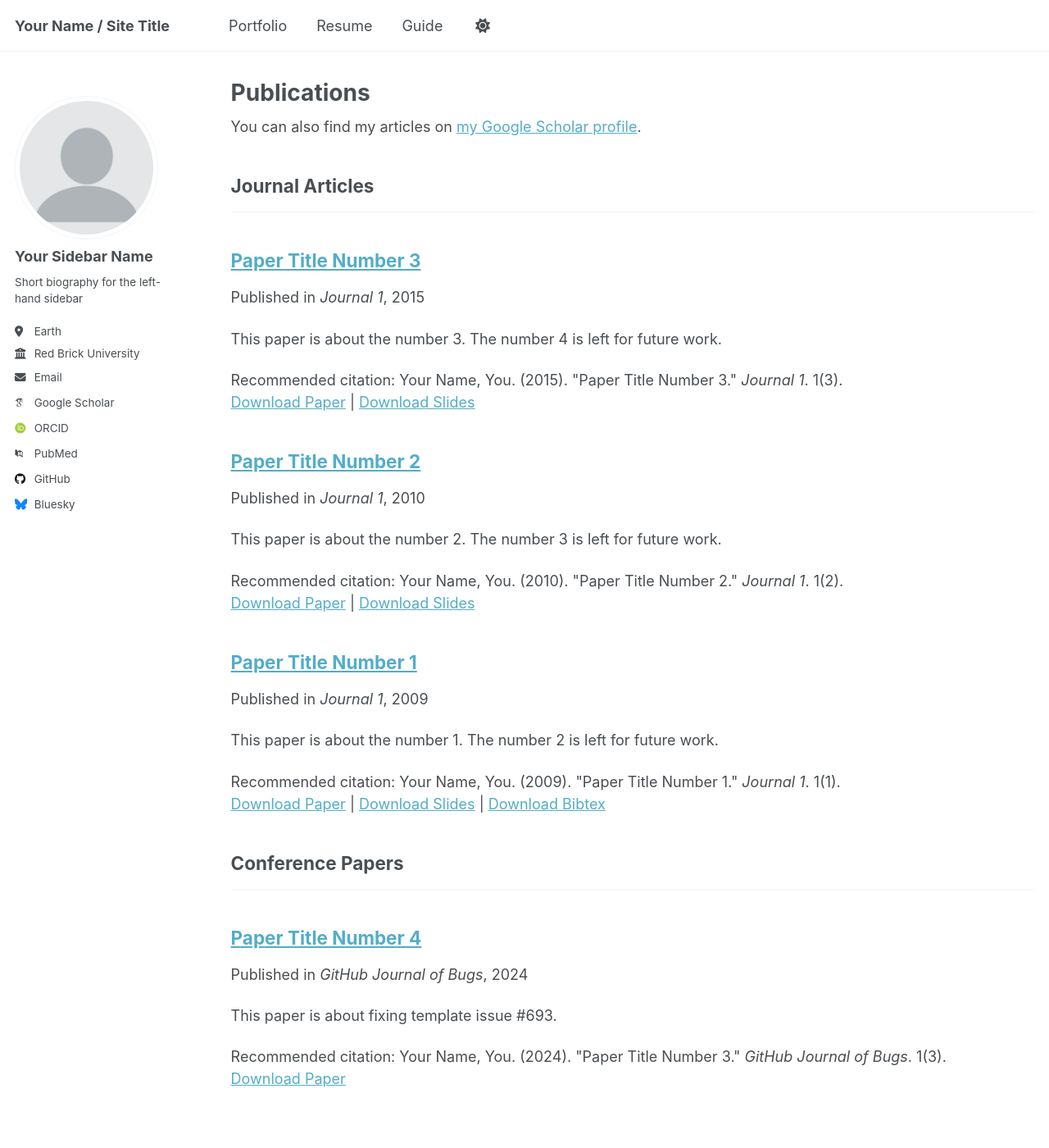
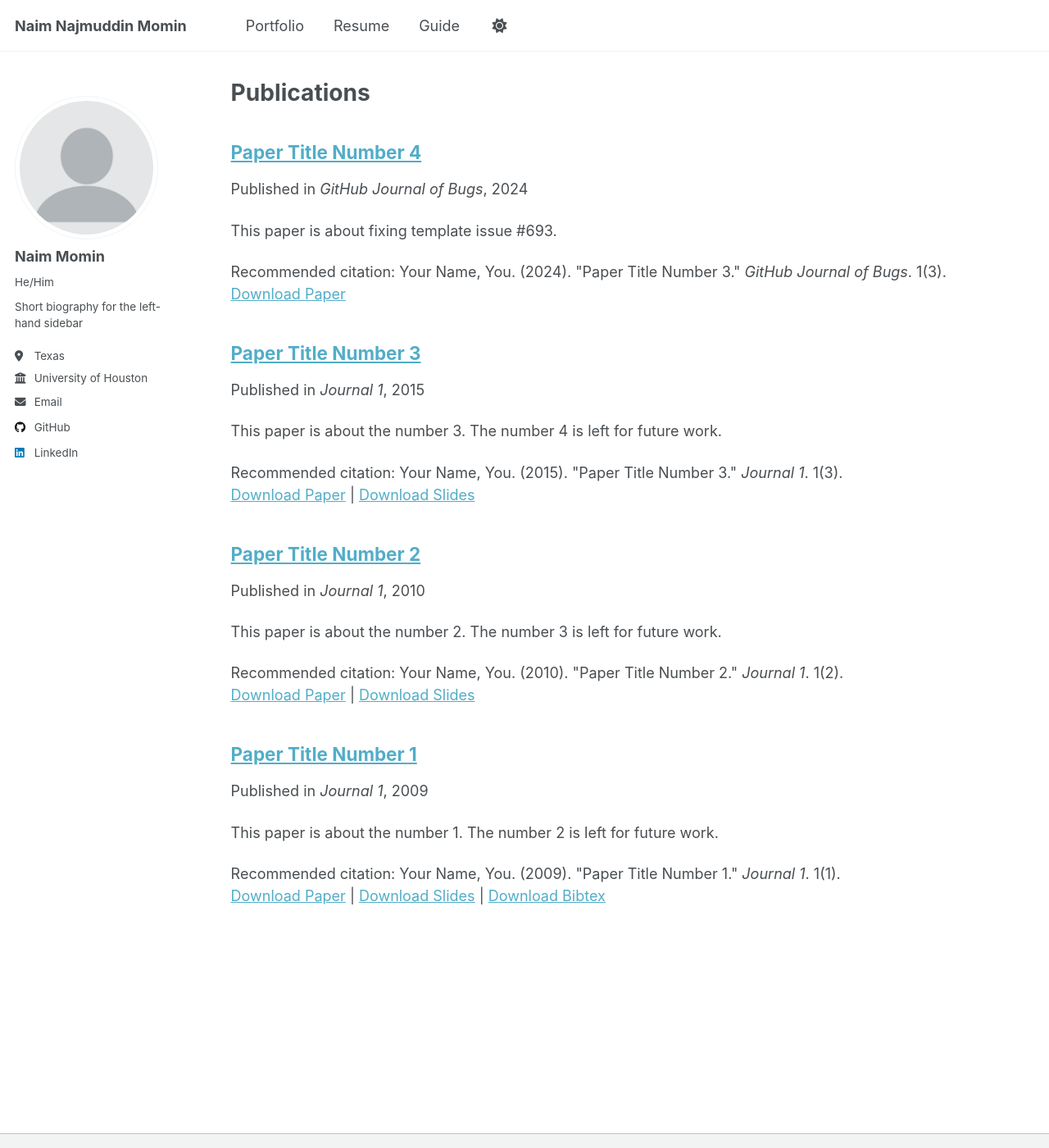
Before and after one commit to Mominnaim/mominnaim.github.io, a Jekyll site: the page built from _pages/publications.html, in a window 1280 px wide and 1400 px high. Shown: the whole window at 82% size. Built offline with Jekyll 4.4.1, drawn with Linux system fonts in a browser that asks for light colours; some web fonts are replaced; some of the changed text lies outside the part shown.

Commit message:
Homepage

```diff
--- a/_config.yml
+++ b/_config.yml
@@ -9,11 +9,11 @@
 # Basic Site Settings
 locale                   : "en-US"
 site_theme               : "default"
-title                    : "Your Name / Site Title"
+title                    : "Naim Najmuddin Momin"
 title_separator          : "-"
-name                     : &name "Your Name"
-description              : &description "personal description"
-url                      : https://academicpages.github.io # the base hostname & protocol for your site e.g. "https://[your GitHub username].github.io"
+name                     : &name "Naim Najmuddin Momin"
+description              : &description "Computer Science student at the University of Houston with 2+ years of hands-on experience in full-stack development using Python, Java, JavaScript, HTML/CSS, and modern frameworks. Certified AWS Cloud Practitioner with a strong understanding of cloud fundamentals and software architecture. Passionate about building scalable applications, optimizing performance, and continuously learning. Currently seeking opportunities to apply and expand technical skills in real-world environments."
+url                      : https://mominnaim.github.io/
 baseurl                  : "" # the subpath of your site, e.g. "/blog"
 repository               : "academicpages/academicpages.github.io"
 
@@ -23,66 +23,23 @@
 author:
   # Biographic information
   avatar           : "profile.png"
-  name             : "Your Sidebar Name"
-  pronouns         : # example: "she/her"
+  name             : "Naim Momin"
+  pronouns         : "He/Him"
   bio              : "Short biography for the left-hand sidebar"
-  location         : "Earth"
-  employer         : "Red Brick University"
+  location         : "Texas"
+  employer         : "University of Houston"
   uri              : # URL
-  email            : "none@example.org"
+  email            : "mominnaim11@gmail.com"
 
-  # Academic websites
-  arxiv            : # URL - Update with the correct link to your profile
-  googlescholar    : "https://scholar.google.com/citations?user=PS_CX0AAAAAJ"
-  impactstory      : # URL
-  orcid            : "http://orcid.org/yourorcidurl"
-  semantic         : # URL
-  pubmed           : "https://www.ncbi.nlm.nih.gov/pubmed/?term=john+snow"
-  researchgate     : # URL
-  scopus           : # URL
 
   # Repositories and software development
-  bitbucket        : # Username - Update with your username on the site
-  codepen          : # Username
-  dribbble         : # Username
-  github           : "academicpages"
-  kaggle           : # Username
+  codewars         : "https://www.codewars.com/users/Nmomin11"
+  Leetcode         : "https://leetcode.com/u/Naim101/"
+  github           : "https://github.com/Mominnaim"
   stackoverflow    : # User number or user number and name (i.e., use "1" or "1/jeff-atwood")
 
   # Social media
-  bluesky          : "bsky.app" # Replace this with you Bluesky username
-  facebook         : # Username
-  flickr           : # Username
-  foursquare       : # Username
-  goodreads        : # Username
-  google_plus      : # Username
-  keybase          : # Username
-  instagram        : # Username
-  lastfm           : # Username
-  linkedin         : # Username
-  mastodon         : # URL
-  medium           : # URL
-  pinterest        : # Username
-  soundcloud       : # Username
-  steam            : # Username
-  telegram         : # URL
-  tumblr           : # Username
-  twitter          : # Username for X / Twitter
-  vine             : # Username
-  weibo            : # Username
-  wikipedia        : # Username
-  xing             : # Username
-  youtube          : # Username
-  zhihu            : # Username
-
-# Publication Category - The following the list of publication categories and their headings
-publication_category:
-  books:
-    title: 'Books'
-  manuscripts:
-    title: 'Journal Articles'
-  conferences:
-    title: 'Conference Papers'
+  linkedin         : "https://www.linkedin.com/in/naimmomin/"
 
 # Site Settings
 teaser                   :  # filename of teaser fallback teaser image placed in /images/, .e.g. "500x300.png"
```
